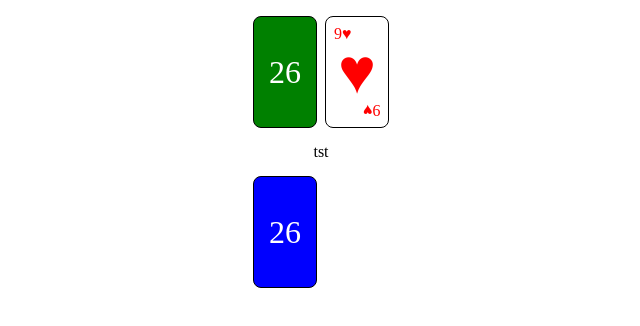
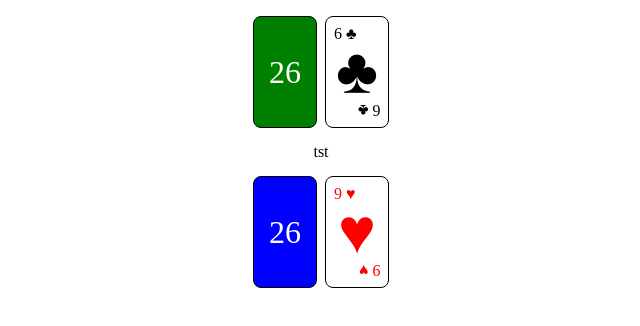
Before and after one commit to 0plaze0/cardGame, a plain HTML site: page index.html in a window 1280 px wide. Shown: the whole page, without its empty margins (319-959 px from the left). Drawn offline with Linux system fonts and the light colour scheme.

Commit message:
dynamically rendered card

```diff
--- a/deck.js
+++ b/deck.js
@@ -23,6 +23,16 @@ class Card{
         this.suit = suit;
         this.value = value;
     }
+    get color(){
+        return this.suit=='♥'||this.suit=='♦'?'red':'black'
+    }
+    getHTML(){
+        const cardDiv = document.createElement('div');
+        cardDiv.innerText = this.suit;
+        cardDiv.classList.add('card',this.color);
+        cardDiv.dataset.value = `${this.value} ${this.suit}`;
+        return cardDiv;
+    }
 }
 
 const freshDeck = ()=>{
--- a/index.html
+++ b/index.html
@@ -10,12 +10,12 @@
 </head>
 <body>
     <div class="computer-deck deck">26</div>
-    <div class="computer-card-slot card-slot">
-        <div class="card red" data-value="9♥">♥</div>
-    </div>
+    <div class="computer-card-slot card-slot"></div>
     <div class="text">tst</div>
     <div class="player-deck deck">26</div>
-    <div class="player-card-slot card-slot"></div>
+    <div class="player-card-slot card-slot">
+        <div class="card red" data-value="9 ♥">♥</div>
+    </div>
 
 </body>
 </html>
--- a/main.js
+++ b/main.js
@@ -1,5 +1,7 @@
 import Deck from "./deck.js";
+
+const computerCardSlot = document.querySelector(".computer-card-slot");
+
 const newDeck = new Deck();
 newDeck.suffle();
-
-console.log(newDeck);
+computerCardSlot.appendChild(newDeck.cards[0].getHTML());
```
